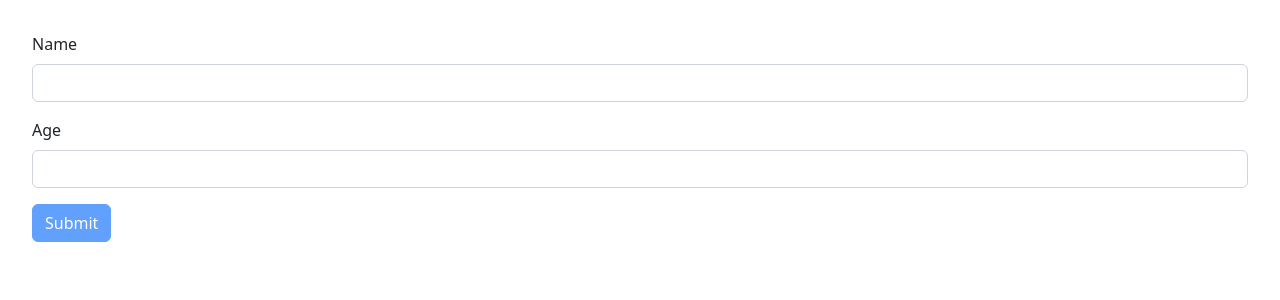
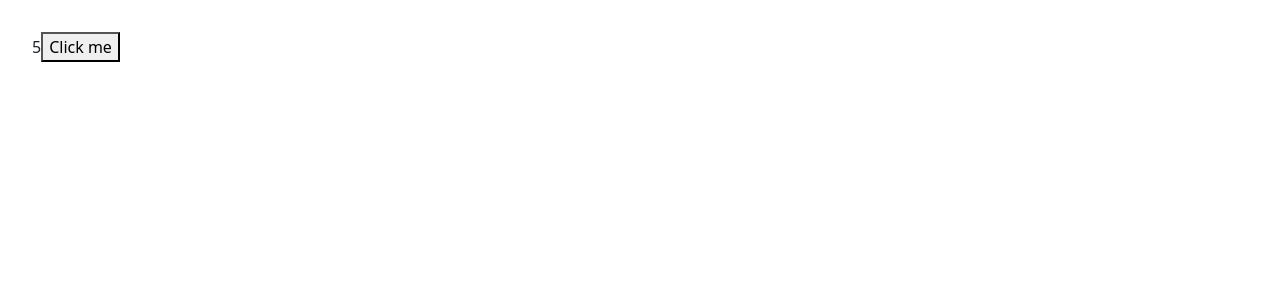
Before and after one commit to MrTuttle/react-app, a React (Vite) app: page / in a window 1280 px wide. Shown: the top 300 px of the page. Built offline with nearby package versions, Linux system fonts and the light colour scheme.

Commit message:
spread operator

```diff
--- a/src/App.tsx
+++ b/src/App.tsx
@@ -1,12 +1,30 @@
-import React from 'react'
-import Form from './components/form'
+import { useState } from "react";
 
-function App() {
+function App () {
+  const [drink, setDrink] = useState({
+    title: "Americano",
+    price: 5,
+  });
+
+  const handleClick = () => {
+    const newDrink = {
+      // copy the title
+      title: drink.title,
+      // change the price to 6
+      price: 6
+    }
+    // pass newDrink to the set drink function
+    setDrink(newDrink);
+    console.log(handleClick);
+
+  };
+
   return (
     <div>
-      <Form />
+      {drink.price}
+      <button onClick={handleClick}>Click me</button>
     </div>
   );
 }
 
-export default App
+export default App;
```
